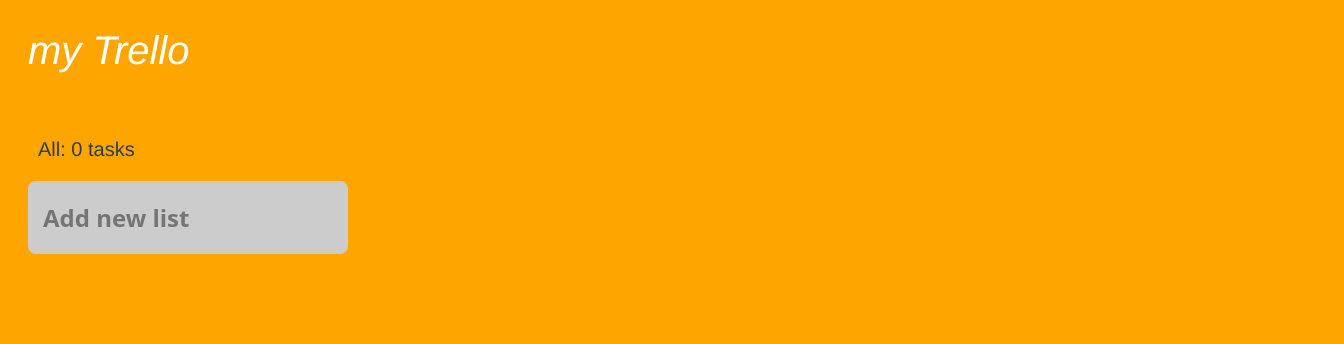
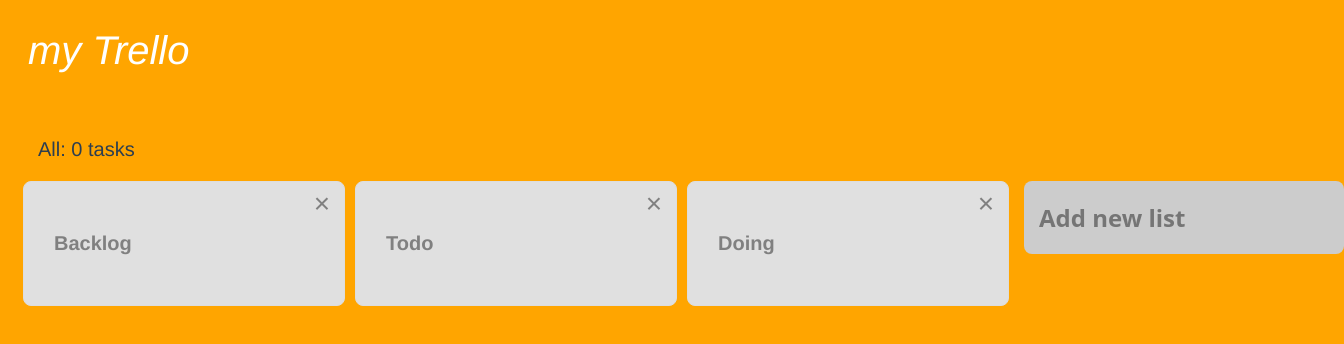
Before and after one commit to junichiseki0831/my-trello, a Vue app: page / in a window 1280 px wide. Shown: the top 344 px of the page, 1344 px wide, since content can reach past the window. Built offline with nearby package versions, Linux system fonts and the light colour scheme.

Commit message:
Board.vueに追加リストを表示

```diff
--- a/src/assets/css/styles.css
+++ b/src/assets/css/styles.css
@@ -96,3 +96,43 @@
 .add-button:active {
   background-color: #00d78f;
 }
+
+.list {
+  margin: 0 5px auto;
+  position: relative;
+  display: inline-block;
+  flex-direction: column;
+  align-items: flex-start;
+  min-width: 290px;
+  width: 290px;
+  background-color: #e0e0e0;
+  border-radius: 8px;
+  padding: 15px;
+  border: solid #ddd 1px;
+  color: gray;
+  vertical-align: top;
+}
+
+.listheader {
+  width: 290px;
+  display: inline-flex;
+  justify-content: space-between;
+}
+
+.list-title {
+  font-size: 20px;
+  font-weight: bold;
+  padding: 15px;
+}
+
+.list-counter {
+  color: rgb(158, 159, 160);
+  padding: 15px;
+}
+
+.deletelist {
+  position: absolute;
+  top: 6px;
+  right: 14px;
+  font-size: 28px;
+}
--- a/src/components/Board.vue
+++ b/src/components/Board.vue
@@ -3,17 +3,32 @@
     <header>my Trello</header>
     <main>
       <p class="info-line">All: 0 tasks</p>
-      <ListAdd />
+      <div class="list-index">
+        <list v-for="(item, index) in lists"
+             :key="item.id"
+             :title="item.title"
+             :listIndex="index"
+        />
+        <list-add />
+      </div>
     </main>
   </div>
 </template>
 
 <script>
 import ListAdd from "./ListAdd.vue";
+import List from './List'
+import { mapState } from 'vuex'
 
 export default {
   components: {
-    ListAdd
-  }
+    ListAdd,
+    List
+  },
+  computed: {
+    ...mapState([
+      'lists'
+    ]),
+  },
 };
 </script>
```
